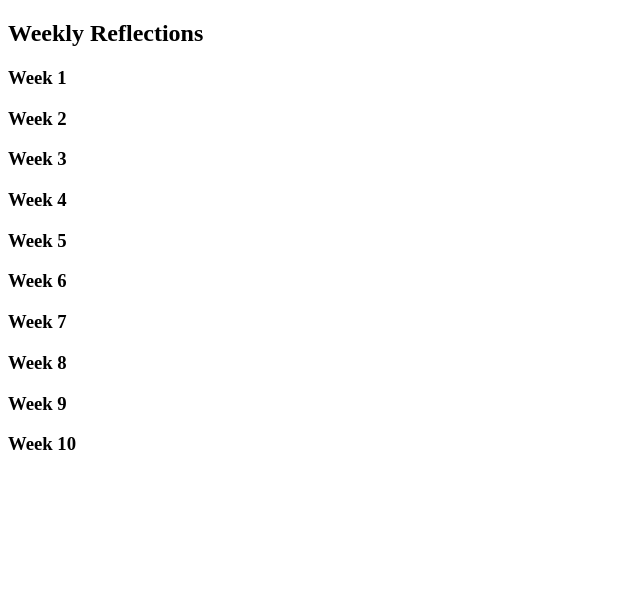
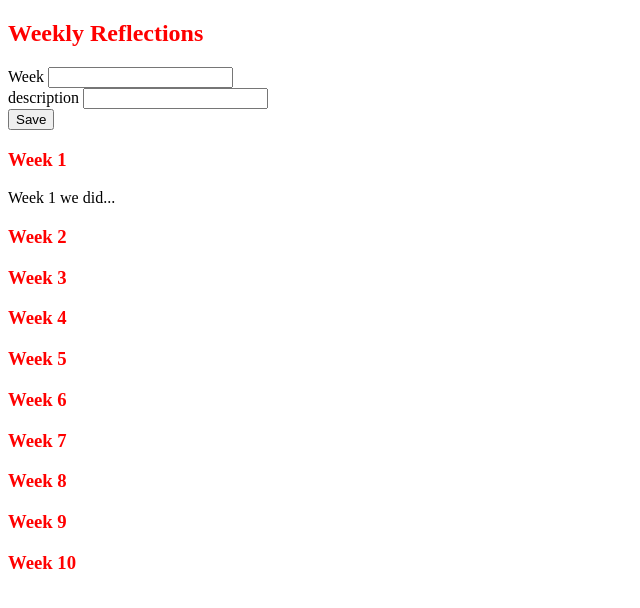
Before and after one commit to KKeyes1/deepdive, a plain HTML site: page prodev/reflections.html in a window 1280 px wide. Shown: the whole page, without its empty margins (0-640 px from the left). Drawn offline with Linux system fonts and the light colour scheme.

Commit message:
Playing with adding javascript to update descriptions on the front end and playing with CSS styles

```diff
--- a/prodev/reflections.html
+++ b/prodev/reflections.html
@@ -12,8 +12,25 @@
 	<body>
 		<div name="reflections">
 			<h2>Weekly Reflections</h2>
+			<div class="item-form-container">
+				<form id="item-form">
+					<div>
+						<label for="week">Week</label>
+						<input type="text" id="week-number">
+					</div>
+					<div>
+						<label for="description">description</label>
+						<input type="text" id="item-amount">
+					</div>
+					<button type="submit">Save</button>
+				</form>
+			</div>
+			<div id="shopping-list-container">
+				<ul id="shopping-list">
+				</ul>
+			</div>
 			<h3>Week 1</h3>
-				<p></p>
+				<p>Week 1 we did...</p>
 			<h3>Week 2</h3>
 				<p></p>
 			<h3>Week 3</h3>
--- a/prodev/styles.css
+++ b/prodev/styles.css
@@ -0,0 +1,3 @@
+h1,h2,h3 {
+	color: red;
+}
```
